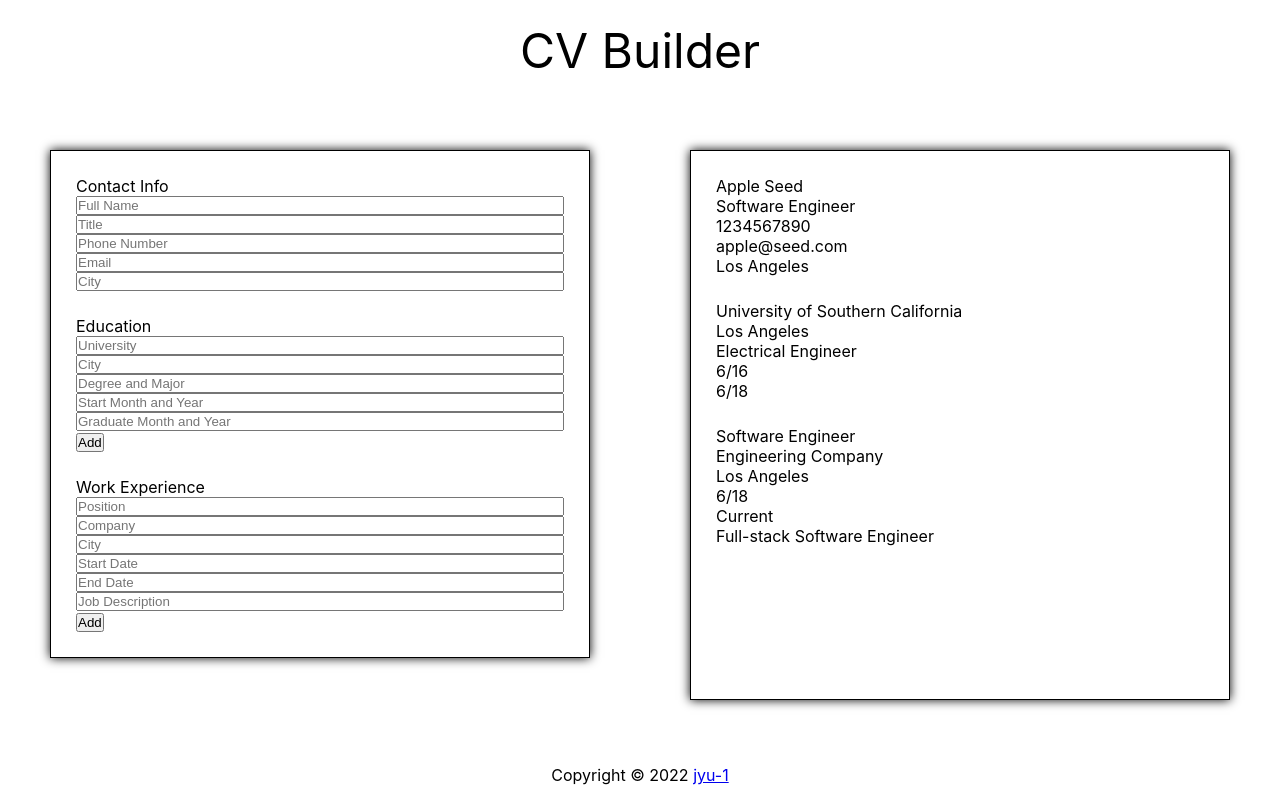
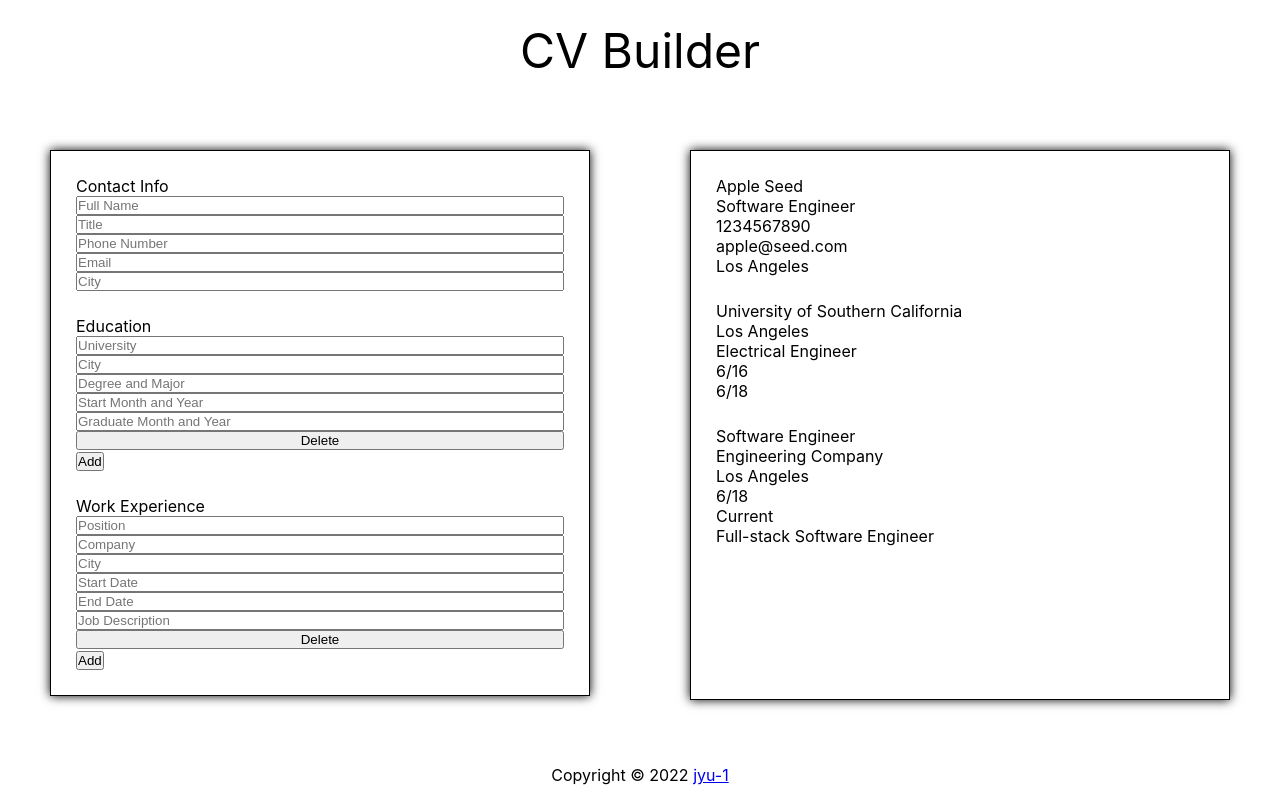
Before and after one commit to jyu-1/cv-project, a React (Create React App) app: page / in a window 1280 px wide. Built offline with nearby package versions, Linux system fonts and the light colour scheme.

Commit message:
add "delete education and experience"

```diff
--- a/src/components/Education.js
+++ b/src/components/Education.js
@@ -2,7 +2,7 @@ import React, { Component } from "react";
 
 class Education extends Component {
     render() {
-        const { data, addEdu, handleEduUniversity } = this.props;
+        const { data, addEdu, deleteEdu, handleEduUniversity } = this.props;
 
         return (
             <div>
@@ -36,6 +36,11 @@ class Education extends Component {
                                 id="uni-end"
                                 placeholder="Graduate Month and Year"
                             />
+                            <button
+                                onClick={(event) => deleteEdu(event, e.key)}
+                            >
+                                Delete
+                            </button>
                         </form>
                     );
                 })}
--- a/src/components/Experience.js
+++ b/src/components/Experience.js
@@ -2,7 +2,7 @@ import React, { Component } from "react";
 
 class Experience extends Component {
     render() {
-        const { data, addExp } = this.props;
+        const { data, addExp, deleteExp } = this.props;
 
         return (
             <div>
@@ -40,6 +40,11 @@ class Experience extends Component {
                                 id="exp-description"
                                 placeholder="Job Description"
                             />
+                            <button
+                                onClick={(event) => deleteExp(event, e.key)}
+                            >
+                                Delete
+                            </button>
                         </form>
                     );
                 })}
--- a/src/components/Main.js
+++ b/src/components/Main.js
@@ -279,6 +279,28 @@ class Main extends Component {
         });
     };
 
+    deleteEdu = (e, key) => {
+        e.preventDefault();
+        this.setState({
+            educationInfo: {
+                module: this.state.educationInfo.module.filter(
+                    (item) => item.key !== key
+                ),
+            },
+        });
+    };
+
+    deleteExp = (e, key) => {
+        e.preventDefault();
+        this.setState({
+            experienceInfo: {
+                module: this.state.experienceInfo.module.filter(
+                    (item) => item.key !== key
+                ),
+            },
+        });
+    };
+
     render() {
         return (
             <div className="main">
@@ -297,6 +319,7 @@ class Main extends Component {
                         handleEduStart={this.handleEduStart}
                         handleEduEnd={this.handleEduEnd}
                         addEdu={this.addEducation}
+                        deleteEdu={this.deleteEdu}
                         data={this.state.educationInfo}
                     />
                     <Experience
@@ -307,6 +330,7 @@ class Main extends Component {
                         handleExpEnd={this.handleExpEnd}
                         handleExpDescription={this.handleExpDescription}
                         addExp={this.addExperience}
+                        deleteExp={this.deleteExp}
                         data={this.state.experienceInfo}
                     />
                 </div>
```
